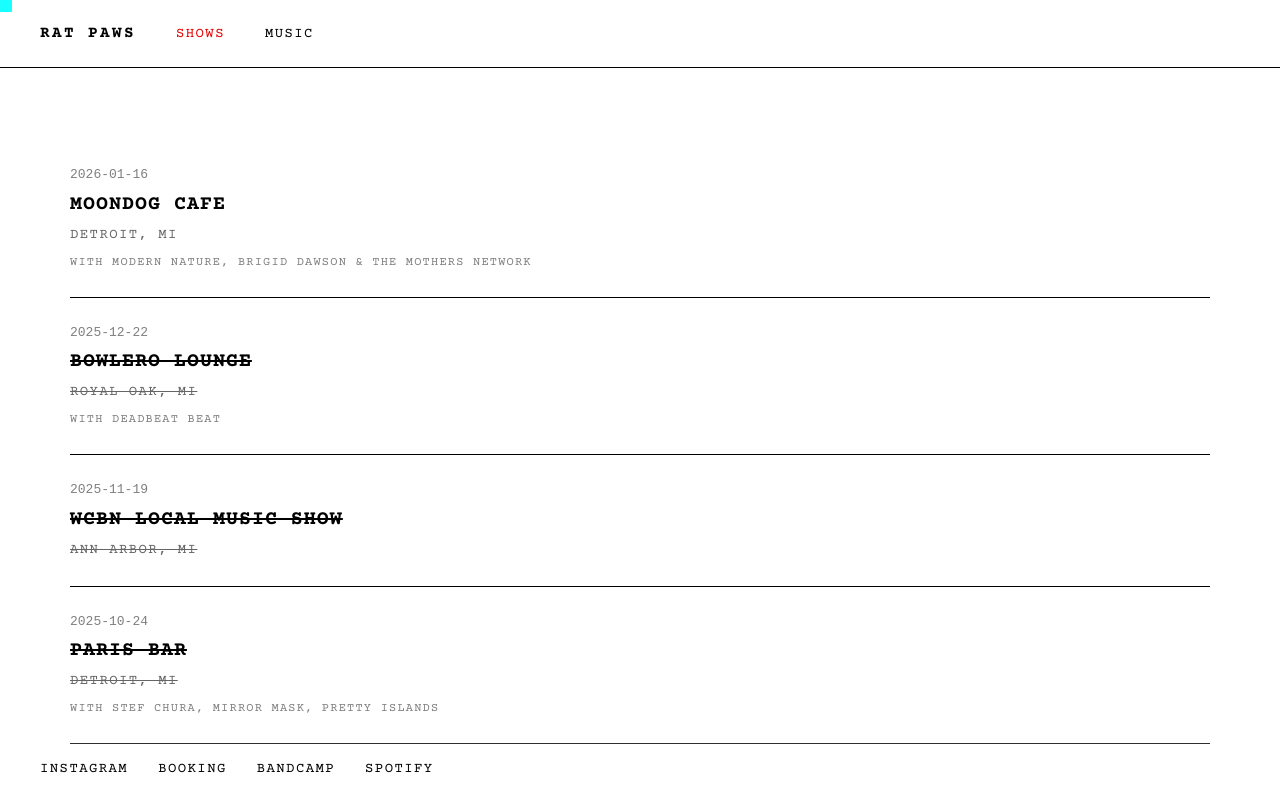
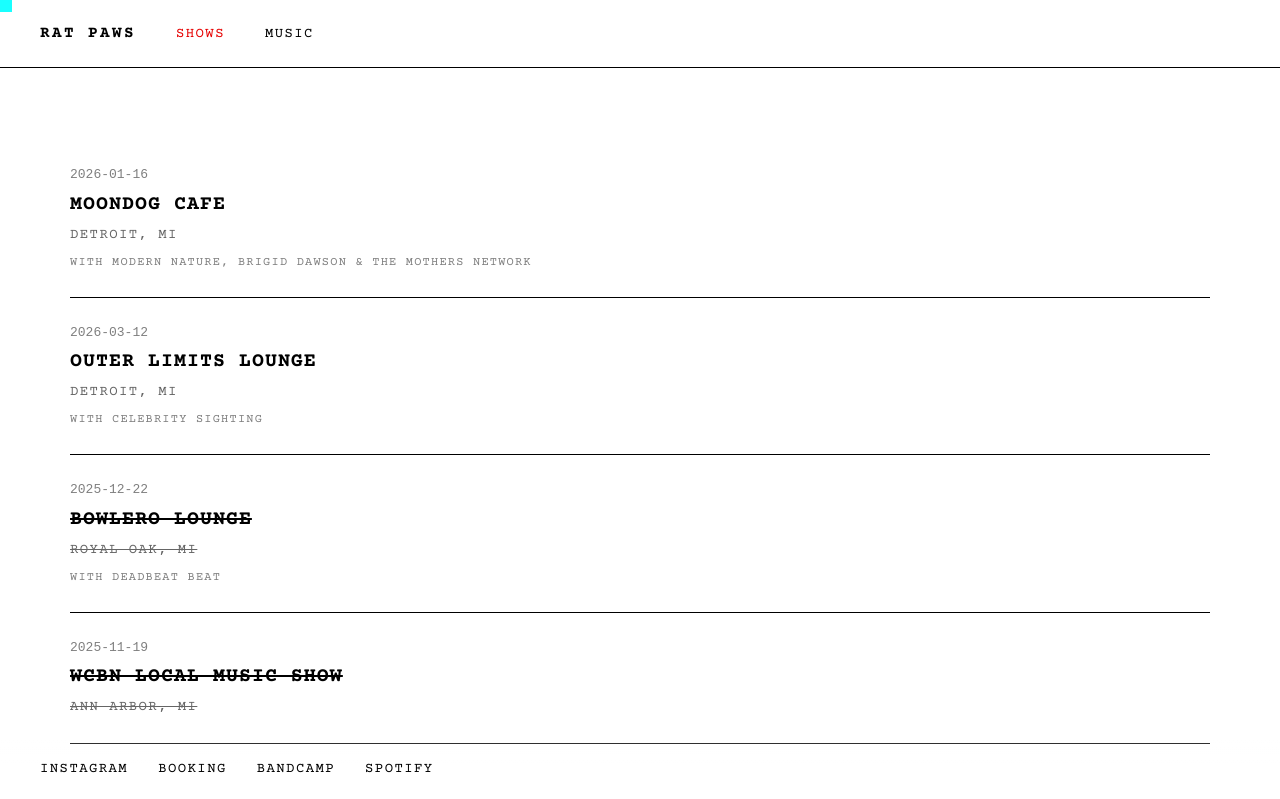
Before and after one commit to joshua-klimaszewski/rat-paws, a React (Vite) app: page /rat-paws/shows in a window 1280 px wide. Shown: the top 799 px of the page. Built offline with nearby package versions, Linux system fonts and the light colour scheme.

Commit message:
Add new show: Outer Limits Lounge on March 12, 2026
Added upcoming show with Celebrity Sighting at Outer Limits Lounge in Detroit.

```diff
--- a/src/components/showsData.js
+++ b/src/components/showsData.js
@@ -62,4 +62,11 @@ export const shows = [
     with: 'MODERN NATURE, BRIGID DAWSON & THE MOTHERS NETWORK',
     slug: 'moondog-cafe',
   },
+  {
+    date: '2026-03-12',
+    venue: 'OUTER LIMITS LOUNGE',
+    location: 'DETROIT, MI',
+    with: 'CELEBRITY SIGHTING',
+    slug: 'outer-limits-lounge',
+  },
 ]
```
